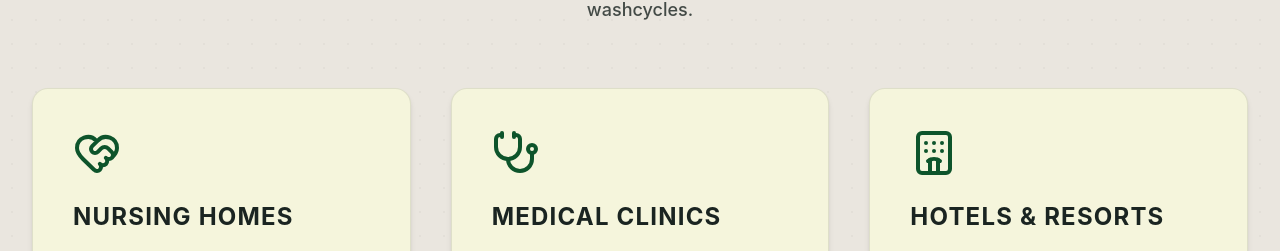
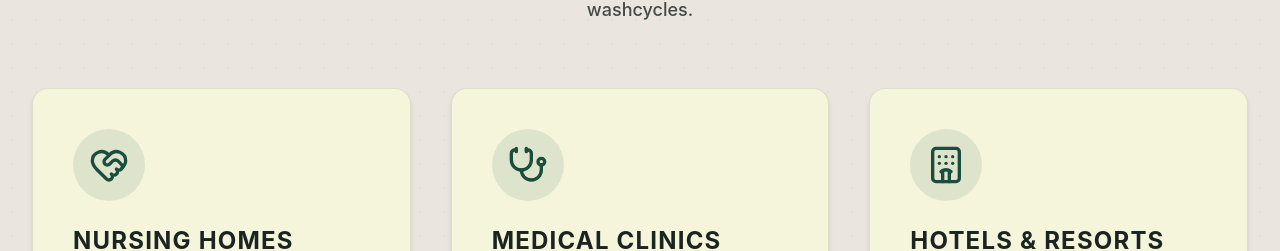
Before and after one commit to numBerNiko/Trendsetter-dev, a React (Vite) app: page /home in a window 1280 px wide. Shown: the part 1232-1483 px from the top of the page. Built offline with nearby package versions, Linux system fonts and the light colour scheme.

Commit message:
style: color-align industry icons with regional site themes

```diff
--- a/src/pages/HomePage.jsx
+++ b/src/pages/HomePage.jsx
@@ -106,8 +106,8 @@ export default function HomePage() {
           <div className="grid grid-cols-1 md:grid-cols-3 gap-10">
             {/* Nursing Homes Card */}
             <Link to="/industries/nursing-homes" className="group bg-white p-10 rounded-2xl shadow-md border border-slate/10 hover:border-[var(--theme-color)] hover:shadow-xl transition-all flex flex-col h-full text-left">
-              <div className="mb-6">
-                <HeartHandshake className={`w-12 h-12 ${region.phone.includes('+63') ? 'text-yellow-600' : 'text-green-900'}`} />
+              <div className={`mb-6 p-4 rounded-full inline-block self-start ${region.phone.includes('+63') ? 'bg-[#3A606E]/10 text-[#3A606E]' : 'bg-[#1B4D3E]/10 text-[#1B4D3E]'}`}>
+                <HeartHandshake className="w-10 h-10" />
               </div>
               <h3 className="text-2xl font-bold uppercase tracking-wider mb-4 text-slate">
                 NURSING HOMES
@@ -119,8 +119,8 @@ export default function HomePage() {
             </Link>
             {/* Medical Clinics Card */}
             <Link to="/industries/medical-clinics" className="group bg-white p-10 rounded-2xl shadow-md border border-slate/10 hover:border-[var(--theme-color)] hover:shadow-xl transition-all flex flex-col h-full text-left">
-              <div className="mb-6">
-                <Stethoscope className={`w-12 h-12 ${region.phone.includes('+63') ? 'text-yellow-600' : 'text-green-900'}`} />
+              <div className={`mb-6 p-4 rounded-full inline-block self-start ${region.phone.includes('+63') ? 'bg-[#3A606E]/10 text-[#3A606E]' : 'bg-[#1B4D3E]/10 text-[#1B4D3E]'}`}>
+                <Stethoscope className="w-10 h-10" />
               </div>
               <h3 className="text-2xl font-bold uppercase tracking-wider mb-4 text-slate">
                 MEDICAL CLINICS
@@ -132,8 +132,8 @@ export default function HomePage() {
             </Link>
             {/* Hotels Card */}
             <Link to="/industries/hotels" className="group bg-white p-10 rounded-2xl shadow-md border border-slate/10 hover:border-[var(--theme-color)] hover:shadow-xl transition-all flex flex-col h-full text-left">
-              <div className="mb-6">
-                <Hotel className={`w-12 h-12 ${region.phone.includes('+63') ? 'text-yellow-600' : 'text-green-900'}`} />
+              <div className={`mb-6 p-4 rounded-full inline-block self-start ${region.phone.includes('+63') ? 'bg-[#3A606E]/10 text-[#3A606E]' : 'bg-[#1B4D3E]/10 text-[#1B4D3E]'}`}>
+                <Hotel className="w-10 h-10" />
               </div>
               <h3 className="text-2xl font-bold uppercase tracking-wider mb-4 text-slate">
                 HOTELS & RESORTS
```
